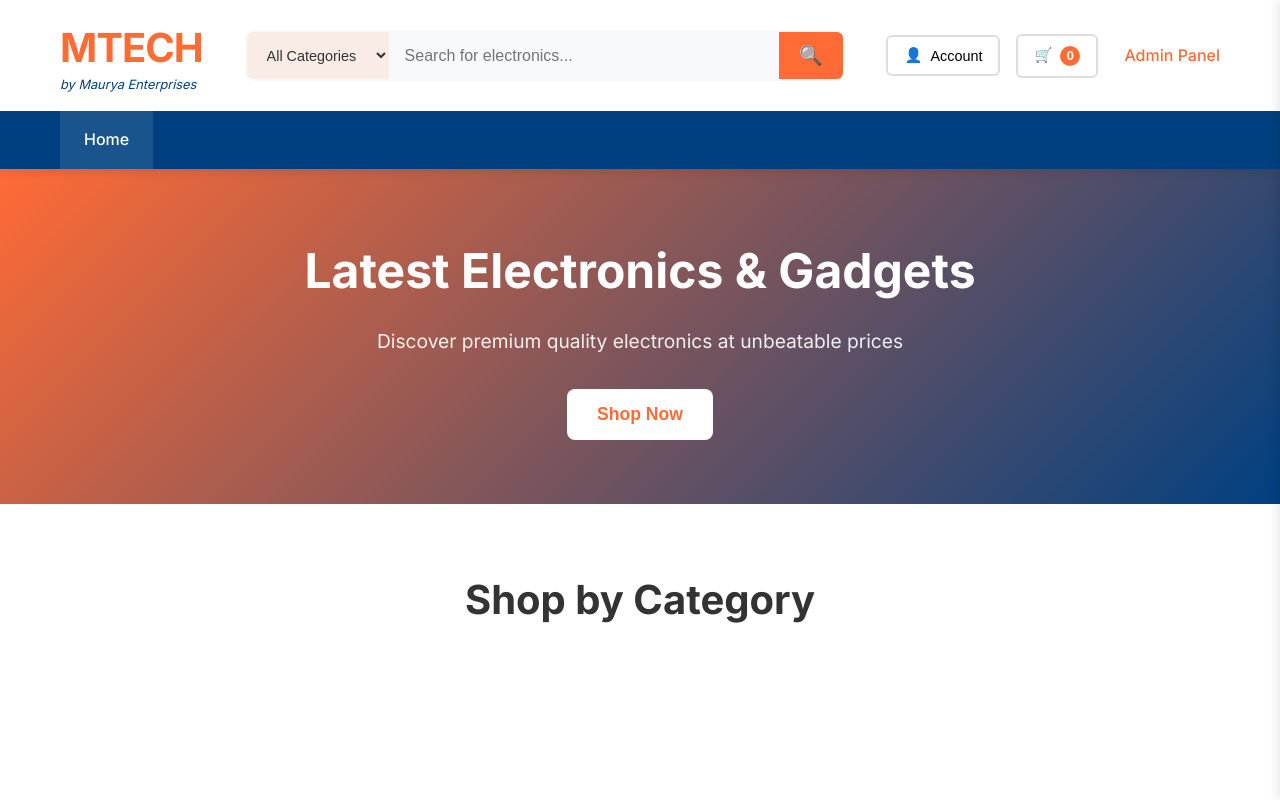
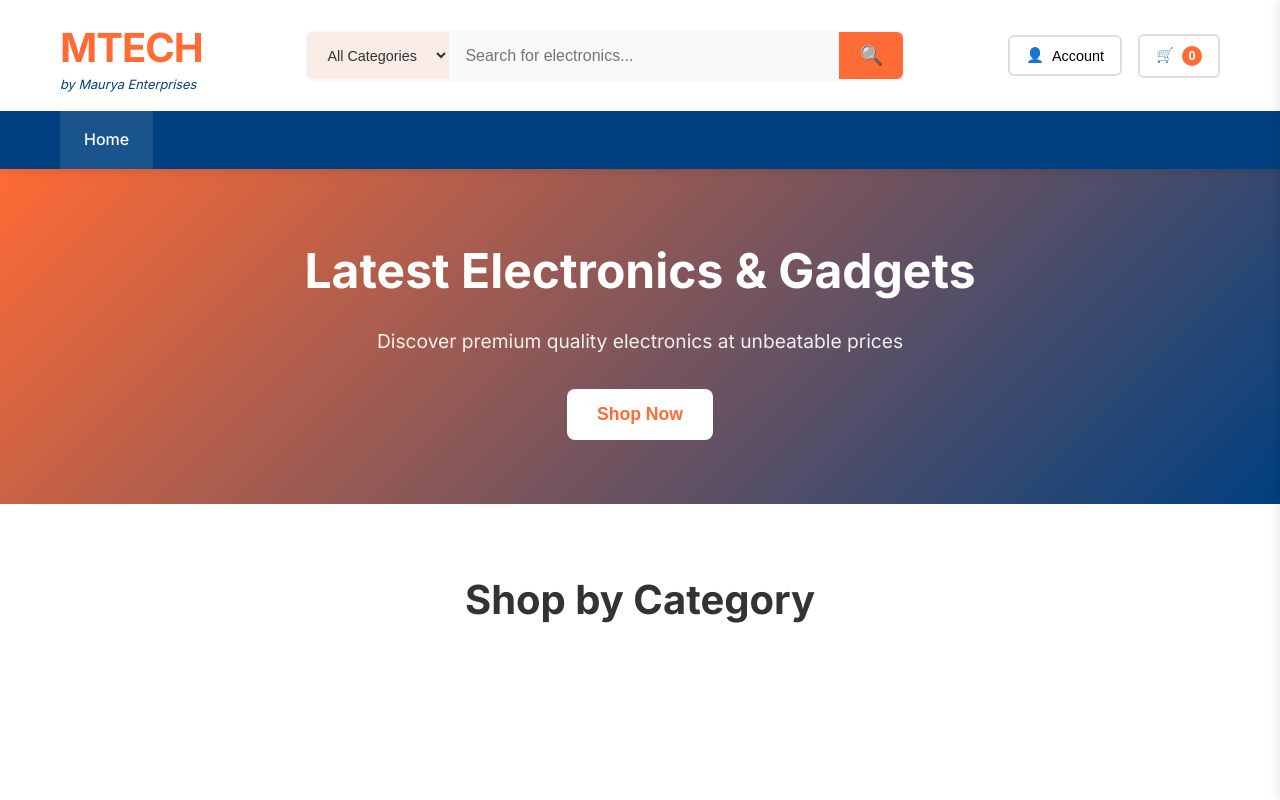
Before and after one commit to mauryaakash2712/maurya.enterprise, a plain HTML site: page index.html in a window 1280 px wide. Shown: the top 800 px of the page. Drawn offline with Linux system fonts and the light colour scheme.

Commit message:
Update index.html

```diff
--- a/index.html
+++ b/index.html
@@ -38,8 +38,6 @@
                     <button class="cart-btn" id="cartBtn">
                         <span class="cart-icon">🛒</span>
                         <span class="cart-count" id="cartCount">0</span>
-                    </button>
-                    <a href="admin.html" class="admin-link" style="margin-left: 10px; color: var(--primary-color); text-decoration: none; font-weight: 500;">Admin Panel</a>
                 </div>
             </div>
         </div>
```
